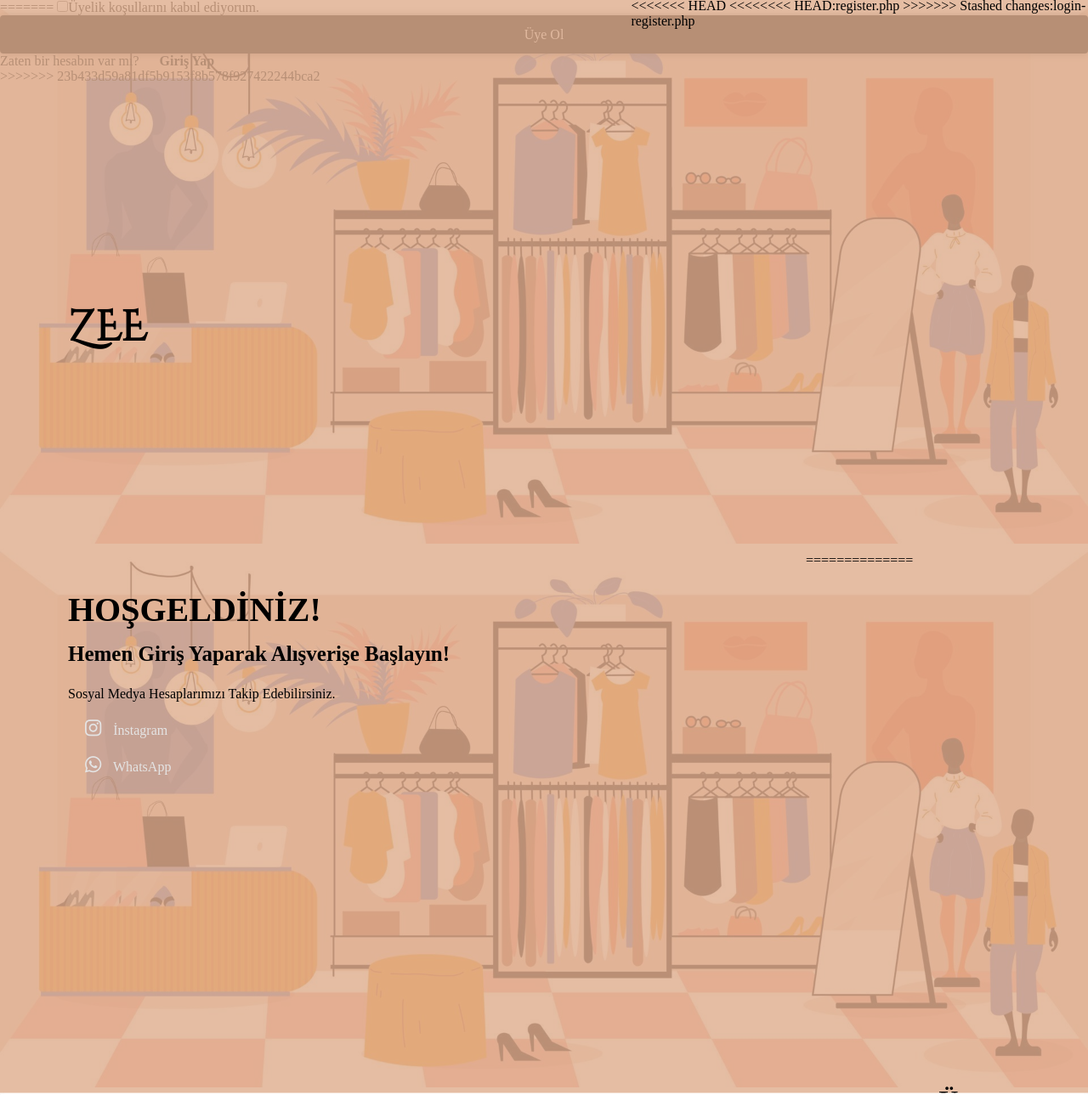
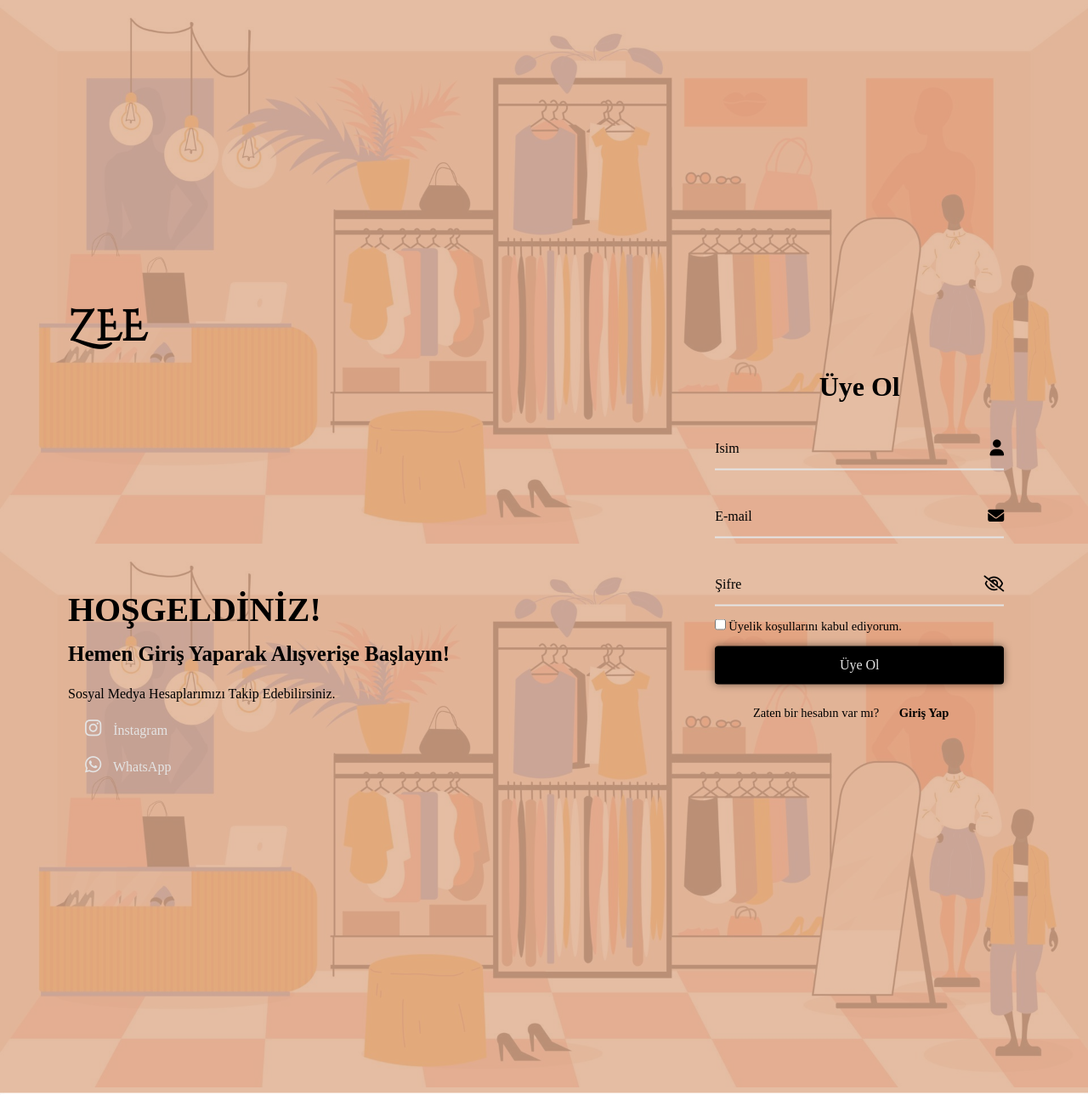
Before and after one commit to esmanurgokkaya/e-ticaret-sitesi, a PHP site: page /register.php in a window 1280 px wide. Shown: the whole page at 85% size. Run offline with PHP 8.4, Linux system fonts and the light colour scheme.

Commit message:
duzeltme

```diff
--- a/footer.php
+++ b/footer.php
@@ -7,7 +7,7 @@
         <div class="first-box">
         <p class="foot-baslik">Müşteri Hizmetleri</p>
         <p></p><a href="#">Kargo ve Teslimat Koşulları</a></p>
-    <p> <a href="#">Üyelik Sözleşmesi</a></p>
+        <p> <a href="#">Üyelik Sözleşmesi</a></p>
         <p> <a href="#">Satış Sözleşmesi</a></p>
         <p><a href="#">İade ve Değişim Koşulları</a></p>
         </div>
--- a/js/login-register.js
+++ b/js/login-register.js
@@ -1,18 +1,9 @@
 const pass = document.querySelector(".input-box input[type='password']");
-<<<<<<< HEAD
 toggleBtn = document.querySelector("#pass-box .icon");
 
 const hide = document.getElementById("hide");
 const show = document.getElementById("show");
 
-=======
-
-toggleBtn = document.querySelector("#pass-box .icon");
-
-const hide = document.getElementById("hide");
-const show = document.getElementById("show");
-
->>>>>>> 23b433d59a81df5b9153f8b578f927422244bca2
 toggleBtn.onclick = () =>{
     if(pass.type == "password"){
         pass.type = "text";
--- a/php/loginUser.php
+++ b/php/loginUser.php
@@ -1,6 +1,4 @@
 <?php
-session_start();
-
 include 'config.php';
 
 if(isset($_POST['loginButton'])){
@@ -23,6 +21,7 @@ if(isset($_POST['loginButton'])){
         $row = mysqli_fetch_assoc($result);
         if ($pass==$row['password']) {
             // Giriş başarılı, kullanıcıyı yönlendir
+            session_start();
             $_SESSION['username'] = $row['username'];
             $_SESSION['user_id'] = $row['user_id'];
             header("Location: ../index.php");
@@ -32,7 +31,7 @@ if(isset($_POST['loginButton'])){
         }
     } else {
         echo "Eposta kayitli degil. Uye olmayi dene!";
-
+        header("Location: ../register.php");
     }
 
 }
--- /dev/null
+++ b/php/logout.php
@@ -0,0 +1,6 @@
+<?php
+include "config.php";
+@SESSION_destroy();
+header ("Location: ../index.php");
+exit;
+?>
--- a/register.php
+++ b/register.php
@@ -35,15 +35,8 @@
             </div>
         </div>
         <div class="logreg-box">
-<<<<<<< HEAD
-<<<<<<<< HEAD:register.php
           <div class="form-box register">
             <form action="php/userAdd.php" method="post">
-
-=======
-          <div class="form-box register">
-            <form action="#">
->>>>>>> 23b433d59a81df5b9153f8b578f927422244bca2
                 <h2>Üye Ol</h2>
                 <div class="input-box">
                   <span class="icon"><i class="fa-solid fa-user"></i></span>
@@ -53,17 +46,6 @@
                 <div class="input-box">
                     <span class="icon"><i class="fa-solid fa-envelope"></i></span>
                     <input type="email" id="email" name="email" required>
-<<<<<<< HEAD
-========
-          <div class="form-box login">
-            <form action="login.php" method="post">
-                <h2>Giriş Yap</h2>
-                <div class="input-box">
-                    <span class="icon"><i class="fa-solid fa-envelope"></i></span>
-                    <input type="email" id="email" required>
->>>>>>>> 23b433d59a81df5b9153f8b578f927422244bca2:login-register.html
-=======
->>>>>>> 23b433d59a81df5b9153f8b578f927422244bca2
                     <label for="email">E-mail</label>
                 </div>
                 <div class="input-box" id="pass-box">
@@ -71,51 +53,14 @@
                         <i class="fa-regular fa-eye" style="display: none;" id="show"></i>
                         <i class="fa-regular fa-eye-slash" id="hide"></i>
                     </span>
-<<<<<<< HEAD
-<<<<<<<< HEAD:register.php
-=======
->>>>>>> 23b433d59a81df5b9153f8b578f927422244bca2
                     <input type="password" id="pass" name="pass" required>
                     <label for="pass">Şifre</label>
                 </div>
                 <div class="remember-forgot">
-<<<<<<< HEAD
                     <label for="rembr-forg"><input type="checkbox" name="check" id="rembr-forg"><span>Üyelik koşullarını</span> kabul ediyorum.</label>
                 </div>
                 <button type="submit" class="btn" name="registerButton">Üye Ol</button>
 
-                <div class="login-register">
-                    <p>Zaten bir hesabın var mı? <a href="login.php" class="login-link">Giriş Yap</a></p>
-                </div>
-========
-                    <input type="password" id="pass" required>
-                    <label for="pass">Şifre</label>
-                </div>
-                <div class="remember-forgot">
-                    <label for="rembr-forg"><input type="checkbox" id="rembr-forg">Beni Hatırla</label>
-                    <a href="admin.html">Şifremi unuttum?</a>
-                </div>
-                <input type="button" class="btn" value="Giriş Yap">
-                <div class="login-register">
-                    <p>Henüz Hesabın Yok Mu? <a href="register.php" class="register-link">Üye Ol</a></p>
-                </div>
-            </form>
-<<<<<<< Updated upstream:login-register.html
-            </div>
->>>>>>>> 23b433d59a81df5b9153f8b578f927422244bca2:login-register.html
-            </form>
-        </div>
-=======
-          </div>
->>>>>>> Stashed changes:login-register.php
-        </div>
-    </div>
-  </body>
-
-=======
-                    <label for="rembr-forg"><input type="checkbox" id="rembr-forg"><span>Üyelik koşullarını</span> kabul ediyorum.</label>
-                </div>
-                <input type="button" class="btn" name="registerButton" value="Üye Ol">
                 <div class="login-register">
                     <p>Zaten bir hesabın var mı? <a href="login.php" class="login-link">Giriş Yap</a></p>
                 </div>
@@ -125,4 +70,3 @@
     </div>
   </body>
 </html>
->>>>>>> 23b433d59a81df5b9153f8b578f927422244bca2
```
Also changed, not shown: index.php (+0 -41 lines), login.php (+0 -25 lines), php/register.php (deleted, +0 -11 lines).
